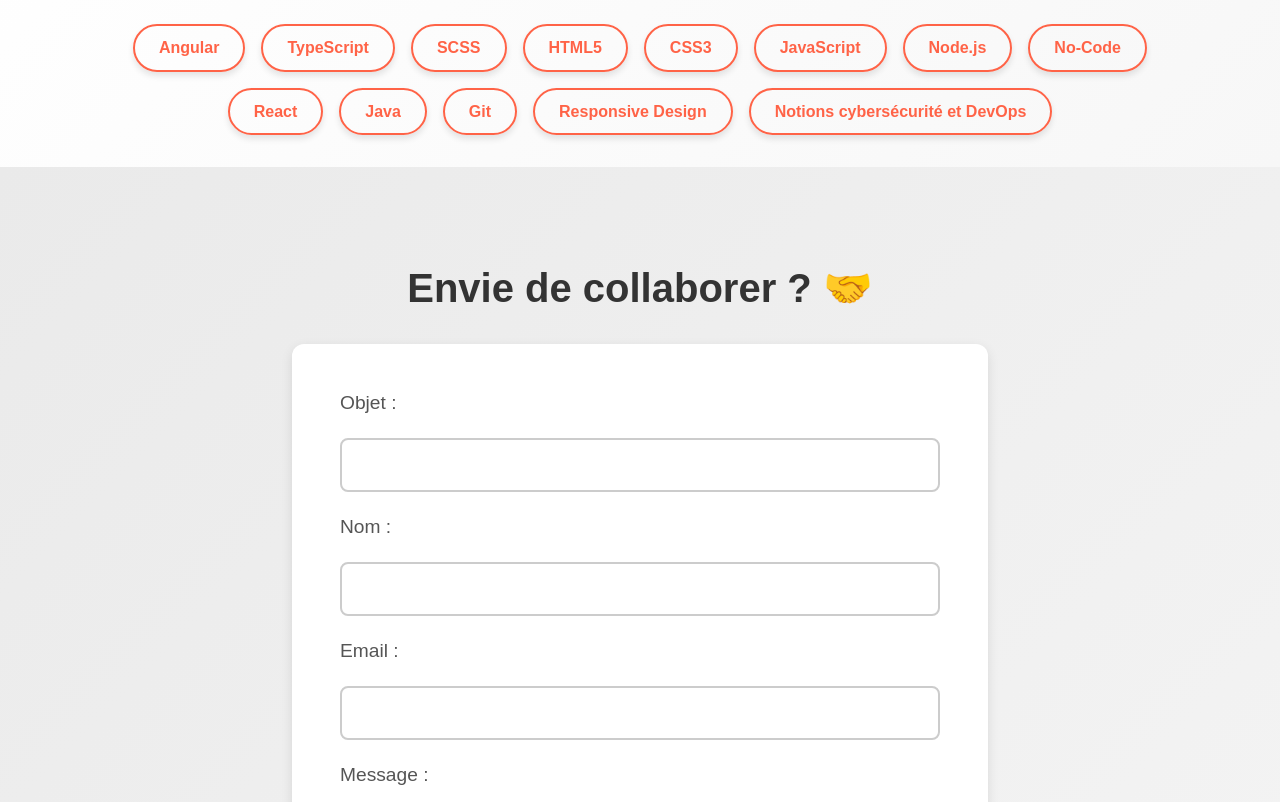
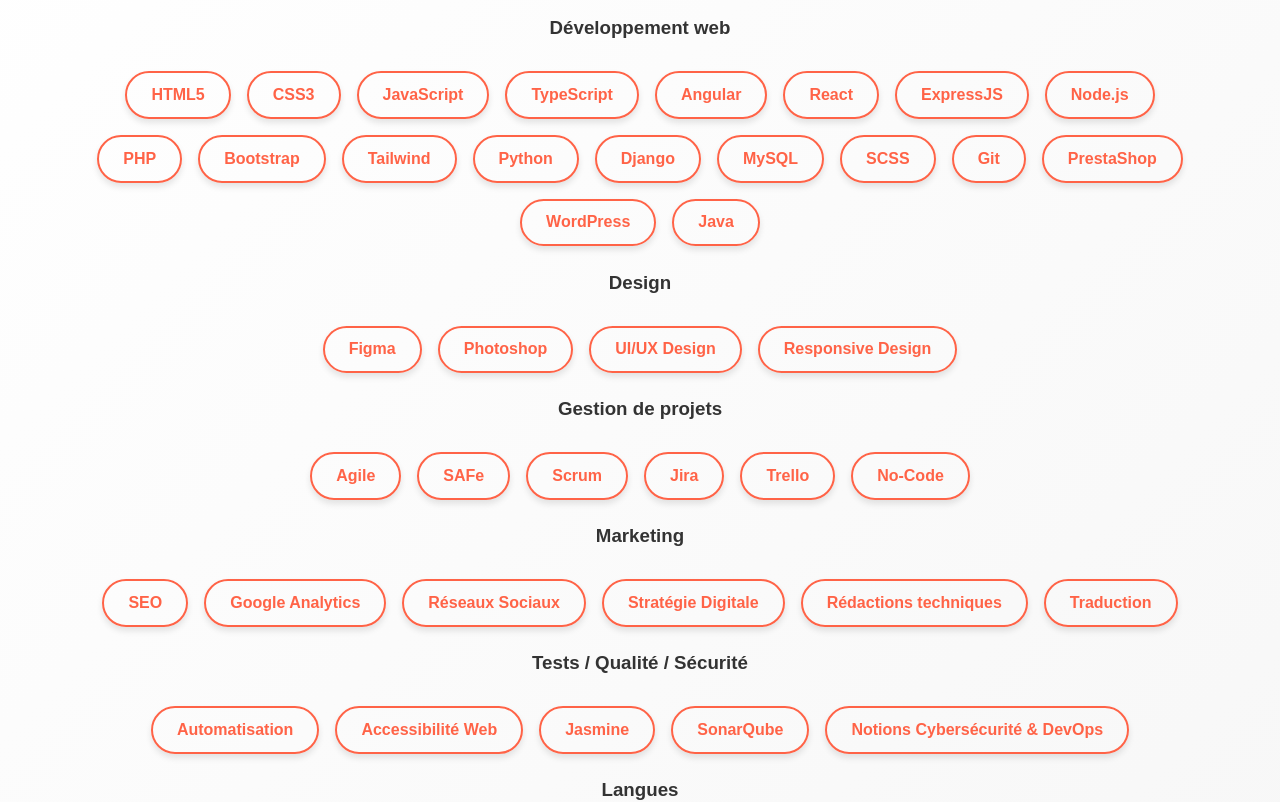
Before and after one commit to CloeCrdr/portfolio, an Angular app: page / in a window 1280 px wide. Shown: the part 940-1742 px from the top of the page. Built offline with nearby package versions, Linux system fonts and the light colour scheme; what ngx-owl-carousel-o would draw is missing.

Commit message:
commit feature - READAPT SKILLS

```diff
--- a/src/app/components/skills/skills.component.html
+++ b/src/app/components/skills/skills.component.html
@@ -4,8 +4,47 @@
   @fadeIn>
   <div class="skills-container">
     <h2>Mes Compétences 🛠️</h2>
-    <div class="skills-grid">
-      <div class="skill-badge" *ngFor="let skill of skills">{{ skill }}</div>
+    <div class="skills-category">
+      <h3>Développement web</h3>
+      <div class="skills-grid">
+        <div class="skill-badge" *ngFor="let skill of skills.developpement">{{ skill }}</div>
+      </div>
     </div>
+
+    <div class="skills-category">
+      <h3>Design</h3>
+      <div class="skills-grid">
+        <div class="skill-badge" *ngFor="let skill of skills.design">{{ skill }}</div>
+      </div>
+    </div>
+
+    <div class="skills-category">
+      <h3>Gestion de projets</h3>
+      <div class="skills-grid">
+        <div class="skill-badge" *ngFor="let skill of skills.projets">{{ skill }}</div>
+      </div>
+    </div>
+
+    <div class="skills-category">
+      <h3>Marketing</h3>
+      <div class="skills-grid">
+        <div class="skill-badge" *ngFor="let skill of skills.marketing">{{ skill }}</div>
+      </div>
+    </div>
+
+    <div class="skills-category">
+      <h3>Tests / Qualité / Sécurité</h3>
+      <div class="skills-grid">
+        <div class="skill-badge" *ngFor="let skill of skills.qualite">{{ skill }}</div>
+      </div>
+    </div>
+
+    <div class="skills-category">
+      <h3>Langues</h3>
+      <div class="skills-grid">
+        <div class="skill-badge" *ngFor="let skill of skills.langues">{{ skill }}</div>
+      </div>
+    </div>
+
   </div>
   </section>
--- a/src/app/components/skills/skills.component.scss
+++ b/src/app/components/skills/skills.component.scss
@@ -67,6 +67,10 @@
         box-shadow: 0 6px 12px rgba(229, 83, 61, 0.5);
         z-index: 1;
     }
+
+    .skills-category {
+        margin: 2.3% auto;
+    }
 }
 
 
--- a/src/app/components/skills/skills.component.ts
+++ b/src/app/components/skills/skills.component.ts
@@ -19,19 +19,63 @@
 })
 export class SkillsComponent {
   @Input() activeSection: string = '';
-  skills = [
-    'Angular',
-    'TypeScript',
-    'SCSS',
-    'HTML5',
-    'CSS3',
-    'JavaScript',
-    'Node.js',
-    'No-Code',
-    'React',
-    'Java',
-    'Git',
-    'Responsive Design',
-    'Notions cybersécurité et DevOps'
-  ];
+  skills = {
+    developpement: [
+      'HTML5',
+      'CSS3',
+      'JavaScript',
+      'TypeScript',
+      'Angular',
+      'React',
+      'ExpressJS',
+      'Node.js',
+      'PHP',
+      'Bootstrap',
+      'Tailwind',
+      'Python',
+      'Django',
+      'MySQL',
+      'SCSS',
+      'Git',
+      'PrestaShop',
+      'WordPress',
+      'Java'
+    ],
+    projets: [
+      'Agile',
+      'SAFe',
+      'Scrum',
+      'Jira',
+      'Trello',
+      'No-Code'
+    ],
+    marketing: [
+      'SEO',
+      'Google Analytics',
+      'Réseaux Sociaux',
+      'Stratégie Digitale',
+      'Rédactions techniques',
+      'Traduction'
+    ],
+    qualite: [
+      'Automatisation',
+      'Accessibilité Web',
+      'Jasmine',
+      'SonarQube',
+      'Notions Cybersécurité & DevOps'
+    ],
+    design: [
+      'Figma',
+      'Photoshop',
+      'UI/UX Design',
+      'Responsive Design'
+    ],
+    langues: [
+      'Français (natif)',
+      'Anglais (courant & fluide)',
+      'Italien (courant)',
+      'Portugais (courant)',
+      'Espagnol (notions)'
+    ]
+  };
 }
```
